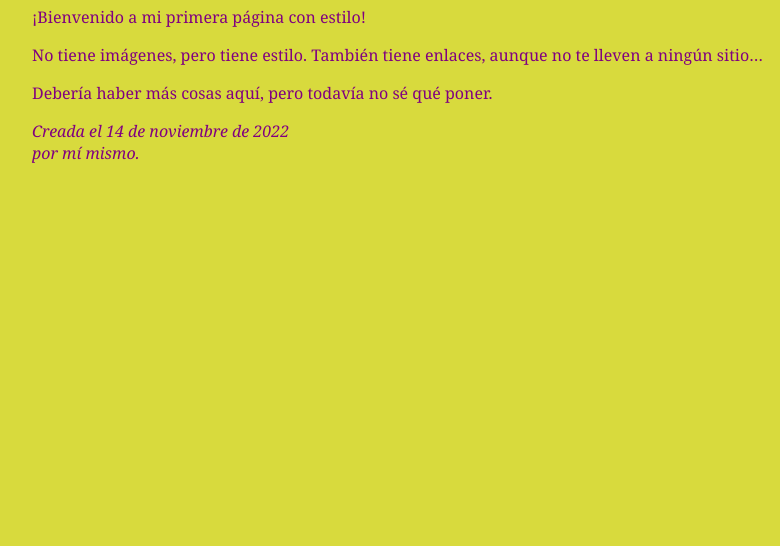
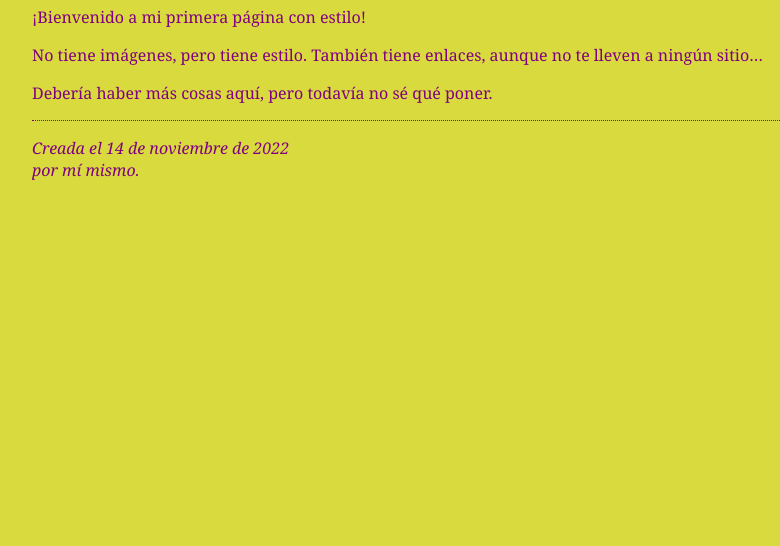
Before and after one commit to Mondoshawa/Proyecto-HTML-CSS, a plain HTML site: page index.html in a window 1280 px wide. Shown: the part 254-800 px from the top of the page, without its empty margins (152-932 px from the left). Drawn offline with Linux system fonts and the light colour scheme.

Commit message:
Update index.html

```diff
--- a/index.html
+++ b/index.html
@@ -38,7 +38,11 @@
     a: visited {
       color: Gray
     }
-
+    address {
+      margin-top: 1em;
+      padding-top: 1em;
+      border-top: thin dotted
+    }
 
   </style>
 </head>
```
